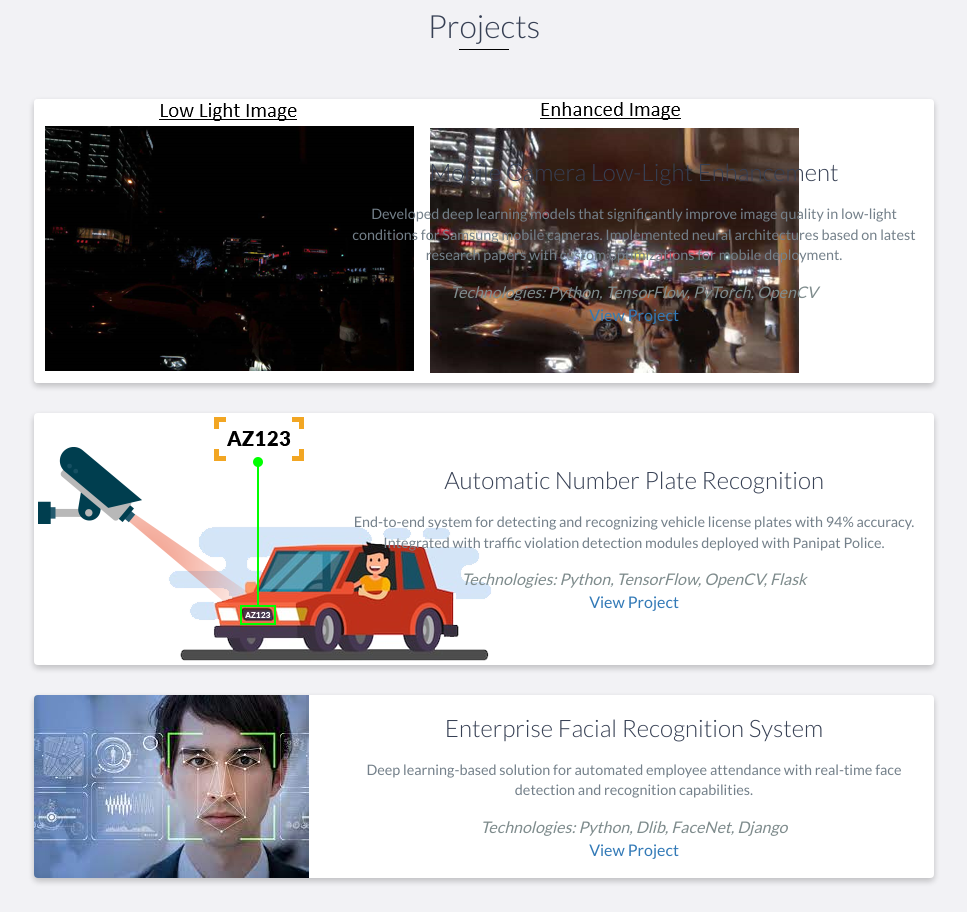
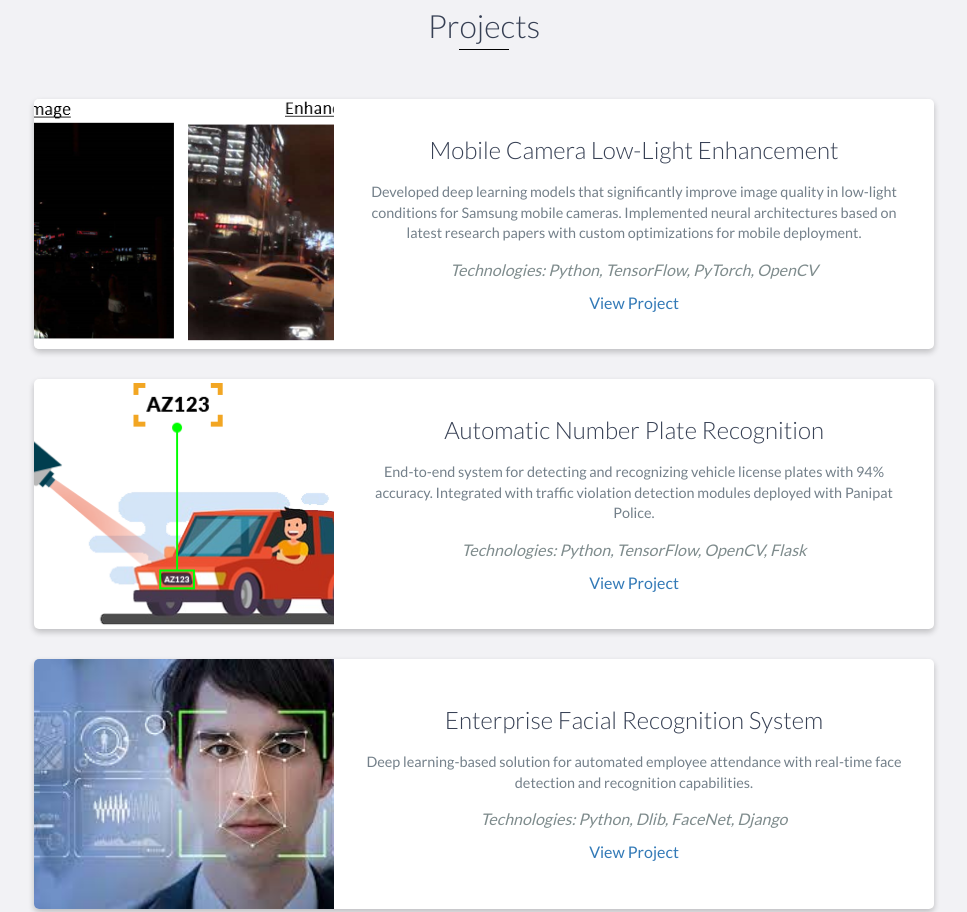
Before and after one commit to Gaurav14cs17/portfolio, a website: page index.html in a window 1280 px wide. Shown: the part 1927-2839 px from the top of the page, without its empty margins (156-1123 px from the left). Drawn offline with nearby package versions, Linux system fonts and the light colour scheme.

Commit message:
Update index.html

```diff
--- a/index.html
+++ b/index.html
@@ -14,18 +14,64 @@
     <link href="css/bootstrap.min.css" rel="stylesheet">
     <link href="css/styles.css" rel="stylesheet">
     <style>
+        /* Project Image Styling */
+        .project {
+            display: flex;
+            align-items: center;
+            margin-bottom: 30px;
+            background: #fff;
+            border-radius: 5px;
+            overflow: hidden;
+        }
+
+        .project-image {
+            width: 300px;
+            height: 250px;
+            overflow: hidden;
+            flex-shrink: 0;
+        }
+
+        .project-image img {
+            width: 100%;
+            height: 100%;
+            object-fit: cover;
+            transition: transform 0.3s ease;
+        }
+
+        .project-image:hover img {
+            transform: scale(1.05);
+        }
+
+        .project-info {
+            padding: 25px;
+            flex-grow: 1;
+        }
+
+        .project-tech {
+            font-style: italic;
+            color: #7f8c8d;
+            margin: 10px 0;
+        }
+
+        @media (max-width: 768px) {
+            .project {
+                flex-direction: column;
+            }
+            .project-image {
+                width: 100%;
+                height: 200px;
+            }
+        }
+
+        /* Skill Categories */
         .skill-category {
             margin-bottom: 30px;
         }
+
         .skill-category h3 {
             border-bottom: 2px solid #3498db;
             padding-bottom: 5px;
             margin-bottom: 15px;
-        }
-        .project-tech {
-            font-style: italic;
-            color: #7f8c8d;
-            margin-top: 10px;
         }
     </style>
 </head>
@@ -155,9 +201,10 @@
         <h2 class="heading">Projects</h2>
         <div class="container">
             <div class="row">
+                <!-- Project 1 -->
                 <div class="project shadow-large">
                     <div class="project-image">
-                        <img src="images/low-light-enhancement.jpg" alt="Low Light Enhancement Project" />
+                        <img src="images/low-light-enhancement.jpg" alt="Low Light Enhancement Project">
                     </div>
                     <div class="project-info">
                         <h3>Mobile Camera Low-Light Enhancement</h3>
@@ -169,9 +216,10 @@
                     </div>
                 </div>
 
+                <!-- Project 2 -->
                 <div class="project shadow-large">
                     <div class="project-image">
-                        <img src="images/anpr-system.jpg" alt="ANPR System Project" />
+                        <img src="images/anpr-system.jpg" alt="ANPR System Project">
                     </div>
                     <div class="project-info">
                         <h3>Automatic Number Plate Recognition</h3>
@@ -183,9 +231,10 @@
                     </div>
                 </div>
 
+                <!-- Project 3 -->
                 <div class="project shadow-large">
                     <div class="project-image">
-                        <img src="images/facial-recognition.jpg" alt="Facial Recognition Project" />
+                        <img src="images/facial-recognition.jpg" alt="Facial Recognition Project">
                     </div>
                     <div class="project-info">
                         <h3>Enterprise Facial Recognition System</h3>
```
